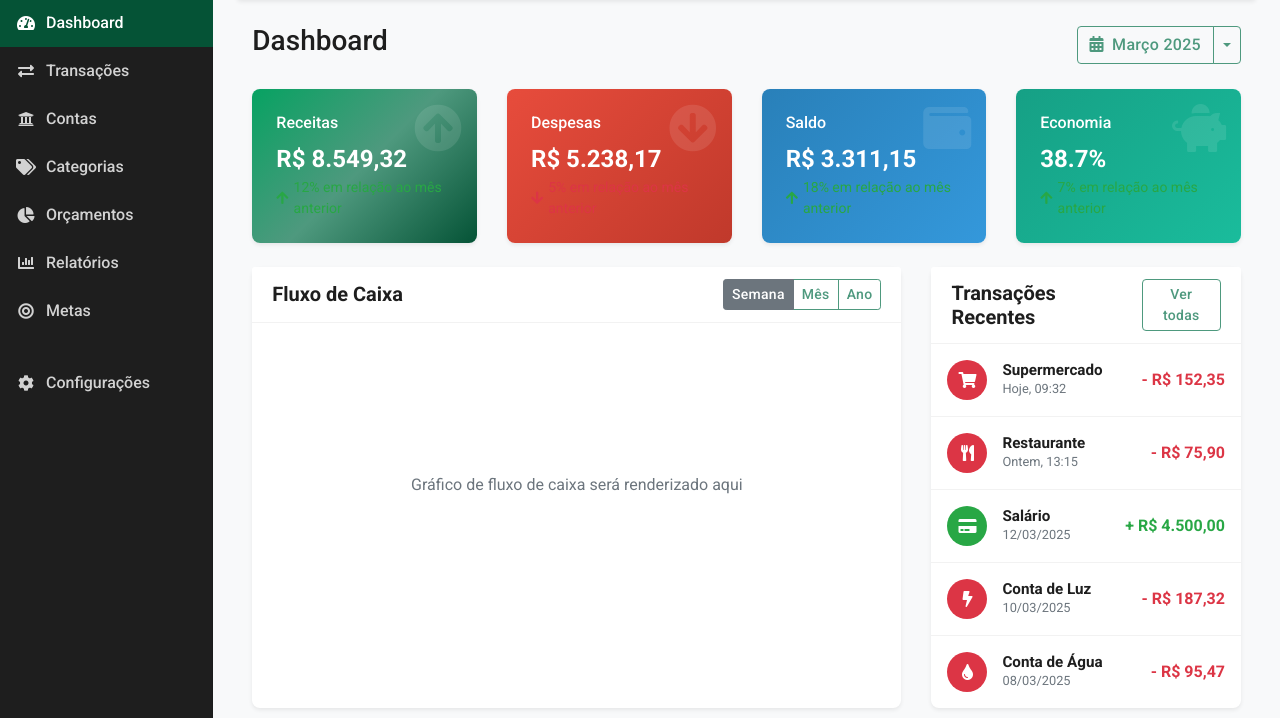
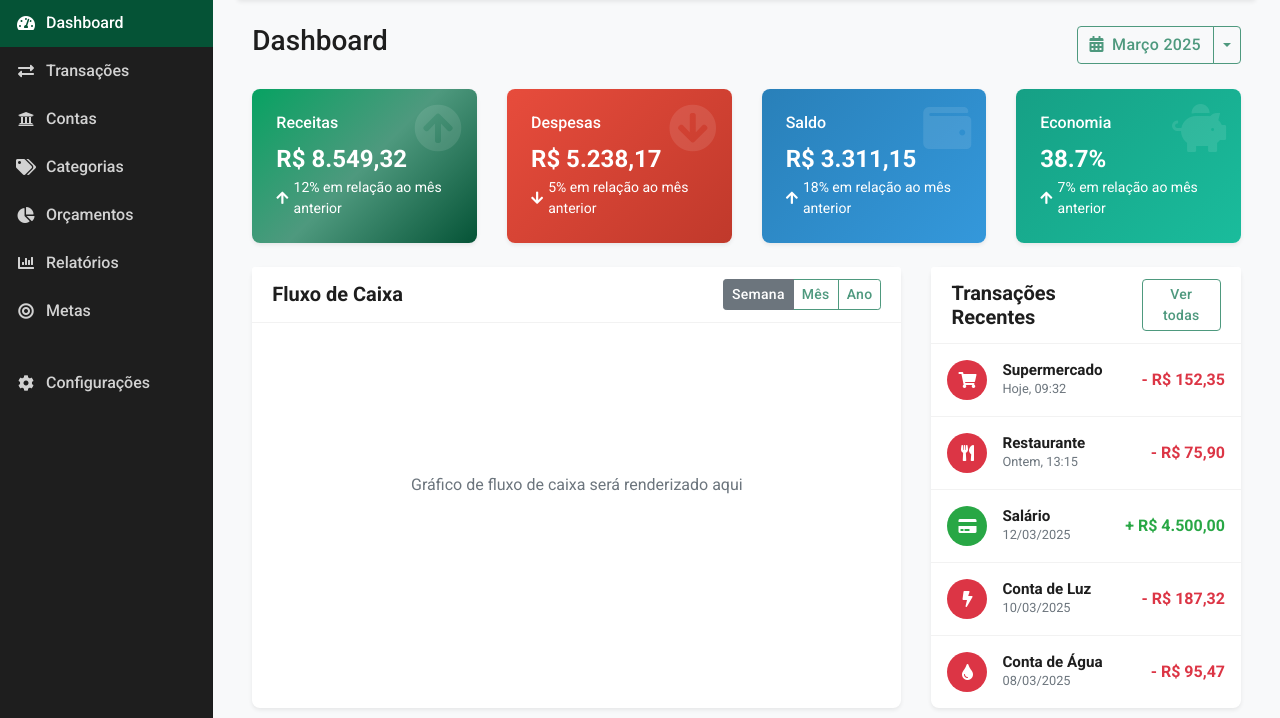
Before and after one commit to caua-carvalho/FN-Cash, a PHP site: page /pages/dashboard.php in a window 1280 px wide. Shown: the part 81-799 px from the top of the page. Run offline with PHP 8.4, Linux system fonts and the light colour scheme; the visitor is signed in with stand-in values (Sample User, id 1); some libraries are stand-ins or nearby versions.

Commit message:
css do pages

```diff
--- a/pages/css/custom.css
+++ b/pages/css/custom.css
@@ -222,7 +222,7 @@ h1, h2, h3, h4, h5, h6 {
     transition: border-color 0.15s ease-in-out, box-shadow 0.15s ease-in-out;
 }
 
-.form-control:focus {
+.form-control:focus  {
     border-color: var(--secondary);
     box-shadow: 0 0 0 0.2rem rgba(78, 153, 126, 0.25);
 }
@@ -235,8 +235,8 @@ h1, h2, h3, h4, h5, h6 {
 
 .input-group-text {
     background-color: var(--primary-light);
-    color: var(--light);
-    border: 1px solid var(--primary-light);
+    color: var(--ligth);
+    border: 1px solid #ced4da;
 }
 
 /* Checkbox personalizado */
@@ -317,6 +317,7 @@ h1, h2, h3, h4, h5, h6 {
     padding-top: .5rem;
     overflow-x: hidden;
     overflow-y: auto;
+    height: 100vh;
 }
 
 .sidebar .nav-link {
@@ -472,11 +473,11 @@ h1, h2, h3, h4, h5, h6 {
 }
 
 .finance-card .trend.up {
-    color: #28a745;
+    color: var(--light);
 }
 
 .finance-card .trend.down {
-    color: #dc3545;
+    color: var(--light);
 }
 
 .finance-card .icon {
```
